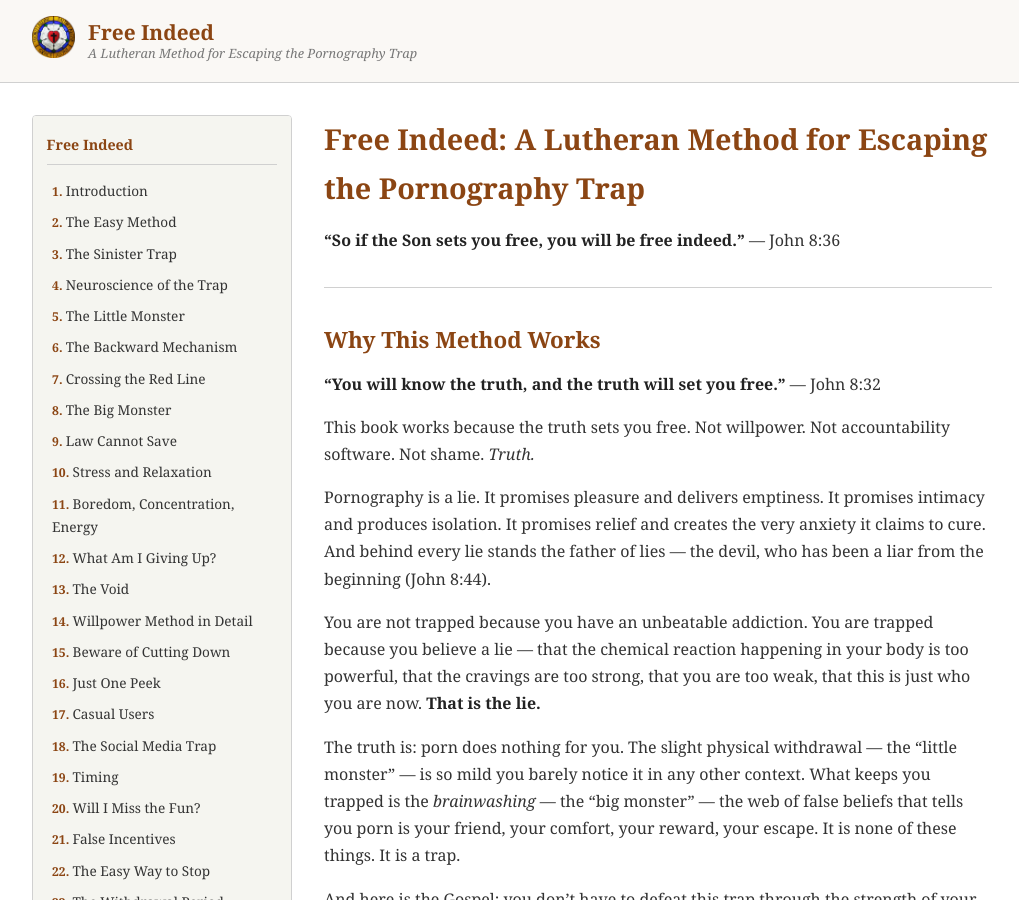
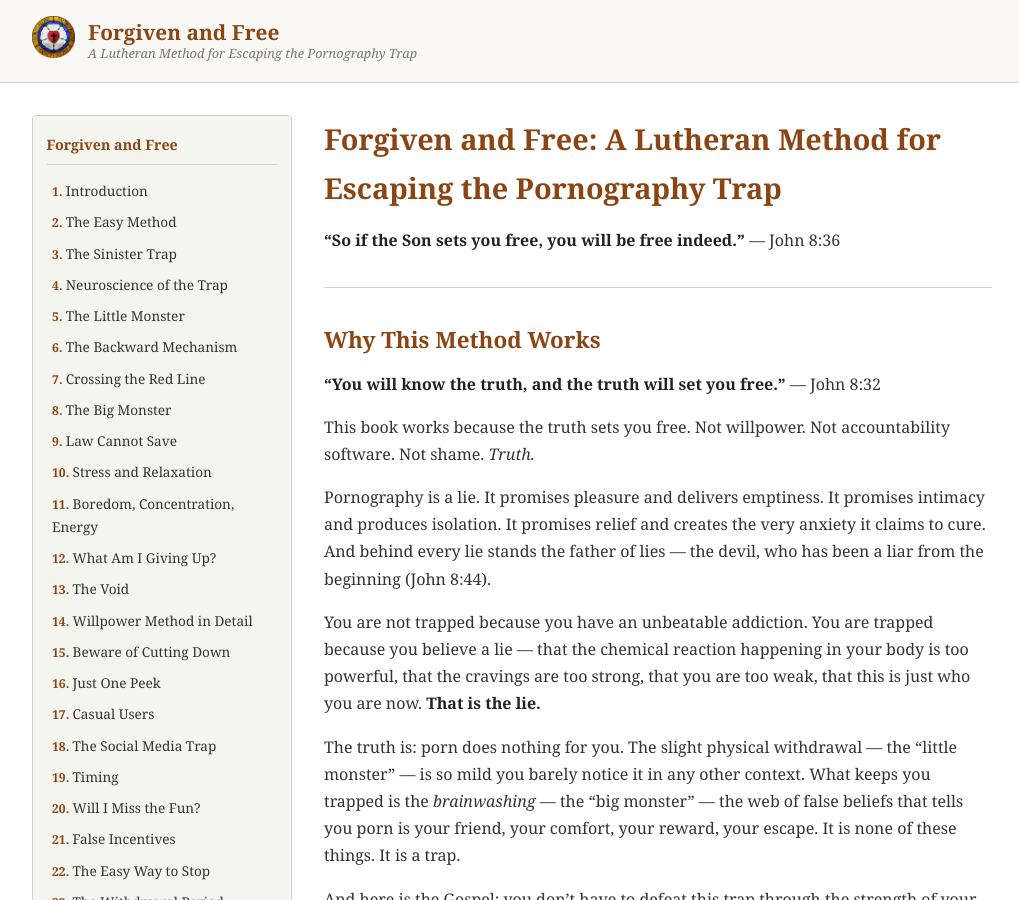
Before and after one commit to ForgivenAndFree/ForgivenAndFree.github.io, a Jekyll site: the page built from index.md, in a window 1280 px wide and 900 px high. Shown: the whole window, without its empty margins (128-1147 px from the left). Built offline with Jekyll 4.4.1, drawn with Linux system fonts in a browser that asks for light colours.

Commit message:
Rename site from Free Indeed to Forgiven and Free
Co-Authored-By: Claude Opus 4.6 <noreply@anthropic.com>

```diff
--- a/_config.yml
+++ b/_config.yml
@@ -1,4 +1,4 @@
-title: "Free Indeed"
+title: "Forgiven and Free"
 description: "A Lutheran Method for Escaping the Pornography Trap"
 baseurl: ""
 url: "https://forgivenandFree.github.io"
--- a/_includes/sidebar.html
+++ b/_includes/sidebar.html
@@ -1,4 +1,4 @@
 <nav class="sidebar">
-  <h3><a href="{{ site.baseurl }}/">Free Indeed</a></h3>
+  <h3><a href="{{ site.baseurl }}/">Forgiven and Free</a></h3>
   {% include toc-list.html %}
 </nav>
--- a/_layouts/default.html
+++ b/_layouts/default.html
@@ -311,7 +311,7 @@
     <div class="site-header-inner">
       <a href="{{ site.baseurl }}/"><img src="{{ site.baseurl }}/images/Lutheran-Rose.png" alt="Lutheran Rose"></a>
       <div class="site-header-text">
-        <a href="{{ site.baseurl }}/">Free Indeed</a>
+        <a href="{{ site.baseurl }}/">Forgiven and Free</a>
         <span class="site-tagline">A Lutheran Method for Escaping the Pornography Trap</span>
       </div>
     </div>
--- a/index.md
+++ b/index.md
@@ -1,9 +1,9 @@
 ---
 layout: default
-title: "Free Indeed: A Lutheran Method for Escaping the Pornography Trap"
+title: "Forgiven and Free: A Lutheran Method for Escaping the Pornography Trap"
 ---
 
-# Free Indeed: A Lutheran Method for Escaping the Pornography Trap
+# Forgiven and Free: A Lutheran Method for Escaping the Pornography Trap
 
 **"So if the Son sets you free, you will be free indeed."** — John 8:36
 
```
